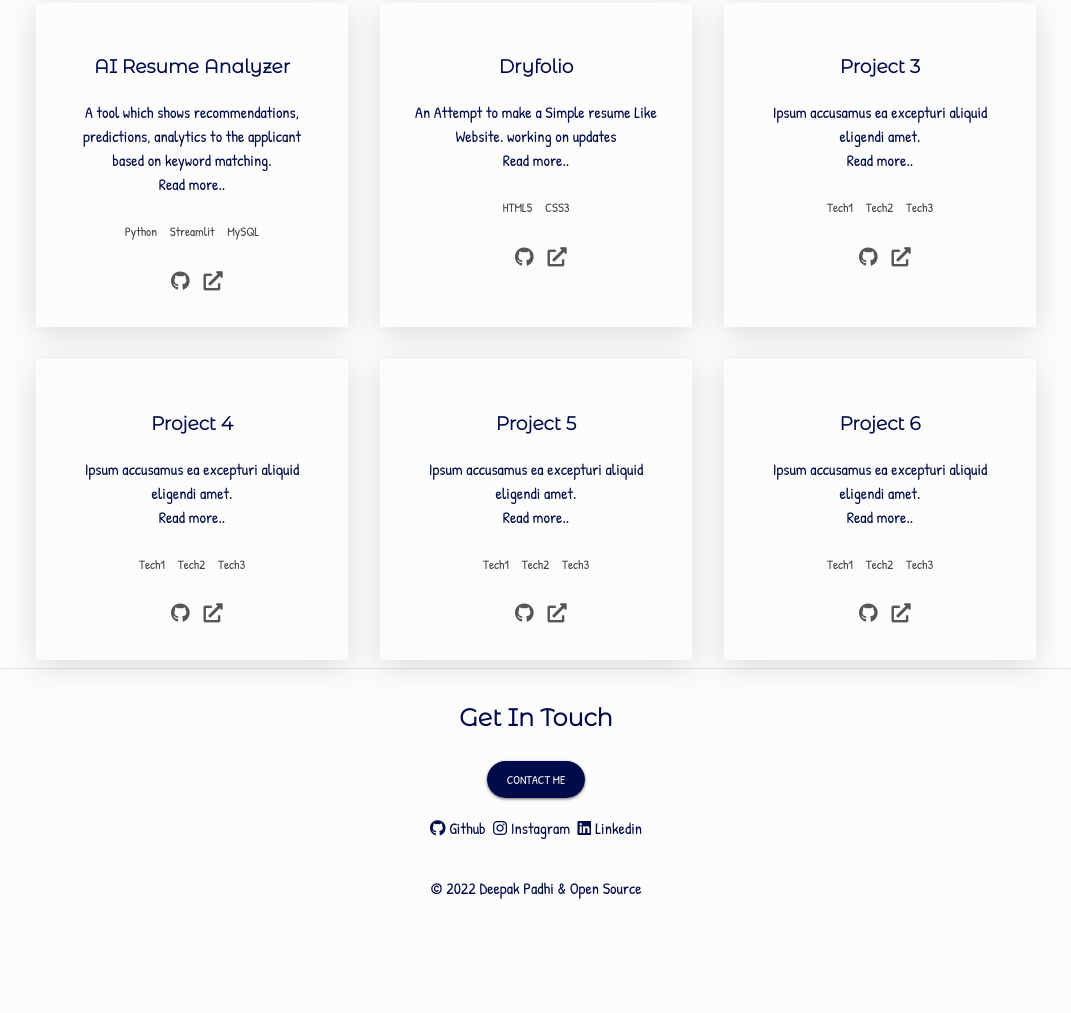
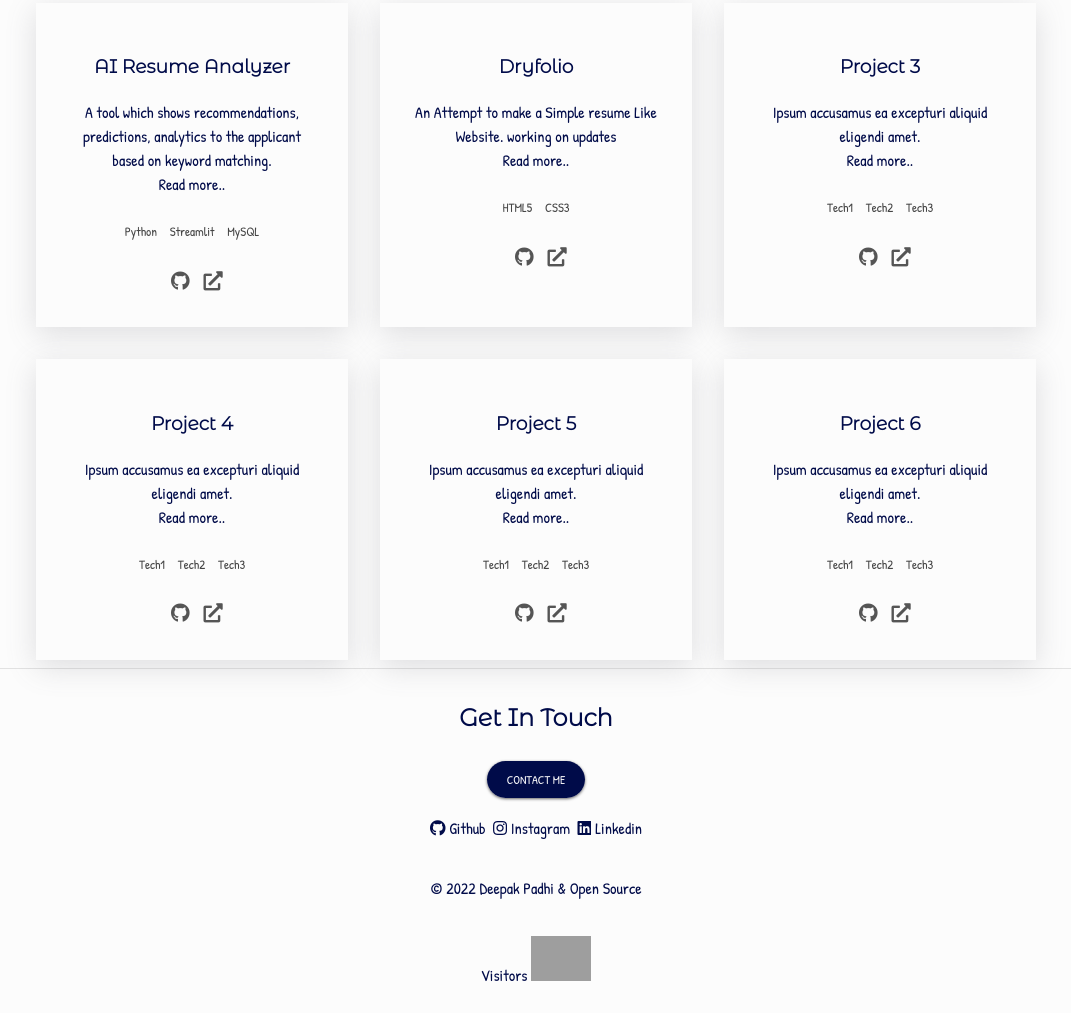
Before and after one commit to deepakpadhi986/dnoobnerd, a plain HTML site: page index.html in a window 1280 px wide. Shown: the part 2335-3348 px from the top of the page, without its empty margins (104-1175 px from the left). Before the commit the page ends 3261 px from the top, so only its background shows below. Drawn offline with Linux system fonts and the light colour scheme; grey boxes are pictures that could not be loaded.

Commit message:
Bug Fix v 3.1.6

```diff
--- a/index.html
+++ b/index.html
@@ -354,6 +354,7 @@
       <p>
         <a href="https://github.com/deepakpadhi986/dnoobnerd" class="link">© 2022 Deepak Padhi & Open Source</a>
       </p>
+      <p>Visitors <img src="https://hitwebcounter.com/counter/counter.php?page=7913215&style=0027&nbdigits=9&type=page&initCount=0" title="Free Counter" Alt="web counter" width="60px"  border="0" /></p>
     </footer>
     <script type="text/javascript" src="https://counter9.stat.ovh/private/counter.js?c=qb6a9eell9k2q5cwkjsmxql5x3m6996b&down=async" async></script>
     <script src="Assets/script/script.js"></script>
```
